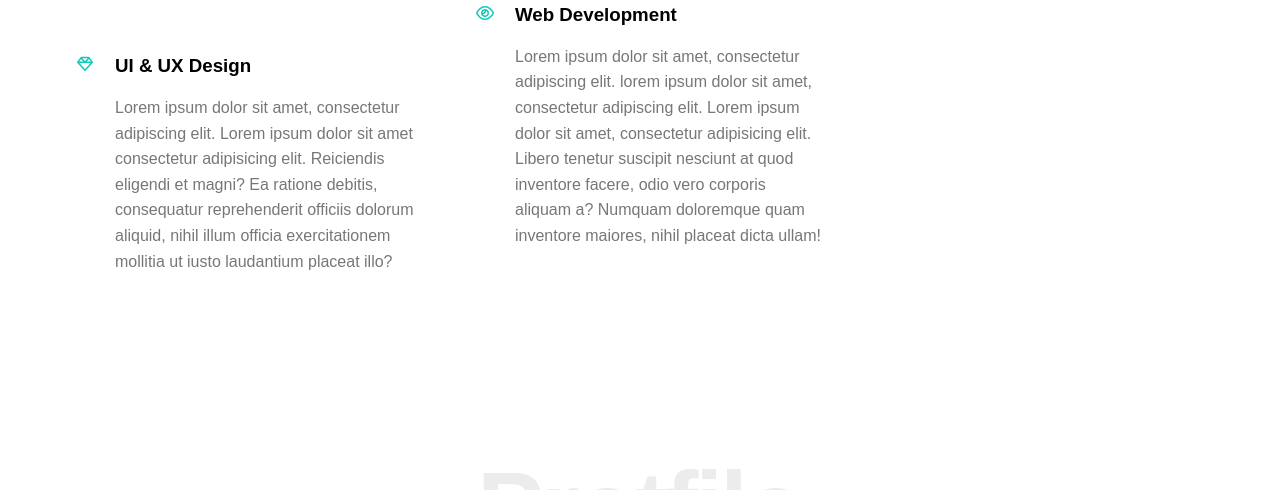
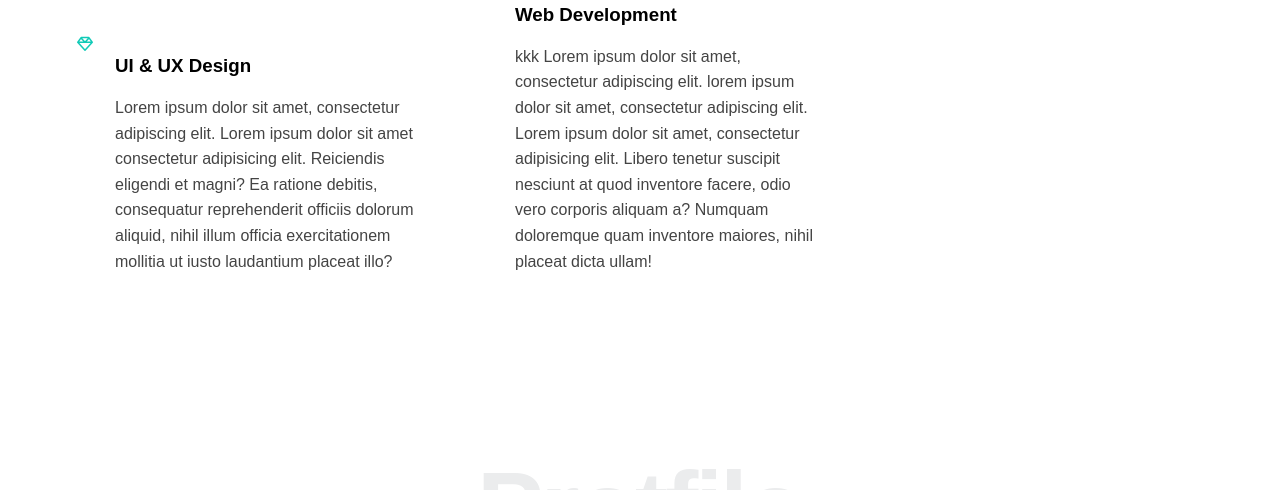
Before and after one commit to ahmedemadd2001/grid, a plain HTML site: page index.html in a window 1280 px wide. Shown: the part 1905-2395 px from the top of the page. Drawn offline with Linux system fonts and the light colour scheme.

```diff
--- a/Css/leon.css
+++ b/Css/leon.css
@@ -267,7 +267,6 @@ h1 {
 .services .services-content .srv i {
   flex-basis: 60px;
   color: var(--main-color);
-  margin-top: 20px;
 }
 .services .services-content .srv .text {
   flex: 1;
@@ -276,7 +275,7 @@ h1 {
   margin: 0 0 20px;
 }
 .services .services-content .srv .text p {
-  color: #777;
+  color: #444;
   font-weight: 300;
   line-height: 1.6;
 }
--- a/index.html
+++ b/index.html
@@ -147,7 +147,7 @@
               <i class="fa-regular fa-eye"></i>
               <div class="text">
                 <h3>Web Development</h3>
-                <p>
+                <p>kkk
                   Lorem ipsum dolor sit amet, consectetur adipiscing elit. lorem
                   ipsum dolor sit amet, consectetur adipiscing elit. Lorem ipsum
                   dolor sit amet, consectetur adipisicing elit. Libero tenetur
```
Also changed, not shown: 1 other file.
